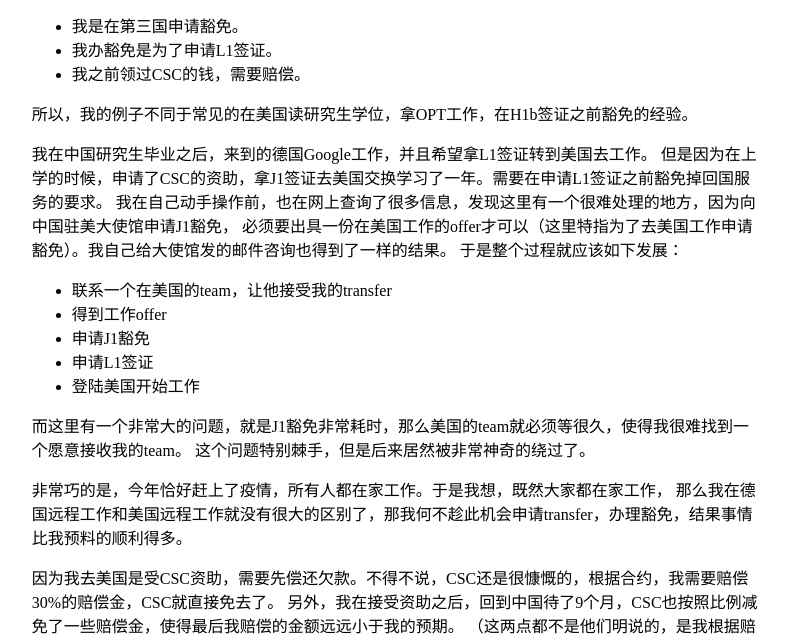
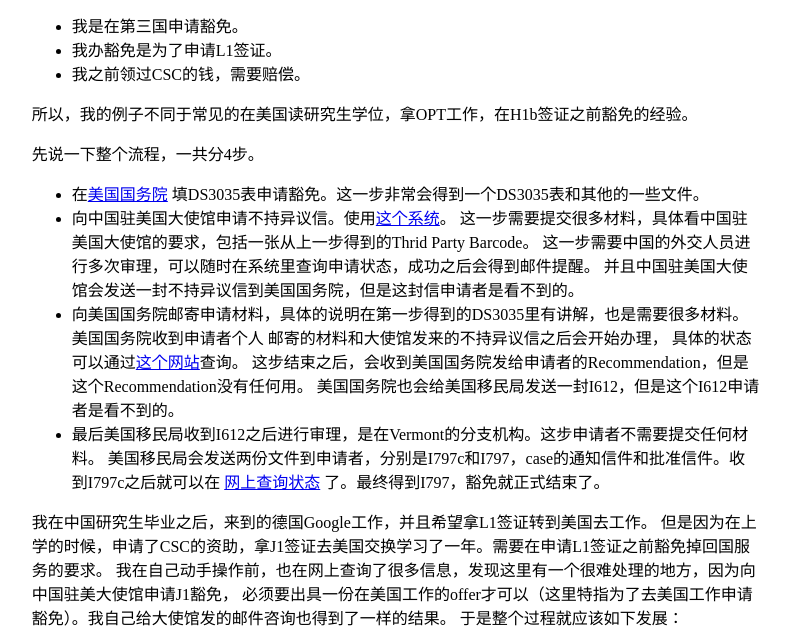
Before and after one commit to songhuadan88/songhuadan88.github.io, a plain HTML site: page j1waiver.html in a window 1280 px wide. Shown: the part 160-800 px from the top of the page, without its empty margins (244-1034 px from the left). Drawn offline with Linux system fonts and the light colour scheme.

Commit message:
添加基本流程

```diff
--- a/j1waiver.html
+++ b/j1waiver.html
@@ -24,6 +24,27 @@
             </ul>
             所以，我的例子不同于常见的在美国读研究生学位，拿OPT工作，在H1b签证之前豁免的经验。
         </p>
+
+        先说一下整个流程，一共分4步。
+        <ul>
+            <li>在<a href="https://j1visawaiverrecommendation.state.gov/Application/WaiverProcess"  target="_blank">美国国务院</a>
+                填DS3035表申请豁免。这一步非常会得到一个DS3035表和其他的一些文件。</li>
+            <li>向中国驻美国大使馆申请不持异议信。使用<a href="https://www.lxgzusa.org" target="_blank">这个系统</a>。
+                这一步需要提交很多材料，具体看中国驻美国大使馆的要求，包括一张从上一步得到的Thrid Party Barcode。
+                这一步需要中国的外交人员进行多次审理，可以随时在系统里查询申请状态，成功之后会得到邮件提醒。
+                并且中国驻美国大使馆会发送一封不持异议信到美国国务院，但是这封信申请者是看不到的。</li>
+            <li>向美国国务院邮寄申请材料，具体的说明在第一步得到的DS3035里有讲解，也是需要很多材料。美国国务院收到申请者个人
+                邮寄的材料和大使馆发来的不持异议信之后会开始办理，
+                具体的状态可以通过<a href="https://j1visawaiverstatus.state.gov/" target="_blank">这个网站</a>查询。
+                这步结束之后，会收到美国国务院发给申请者的Recommendation，但是这个Recommendation没有任何用。
+                美国国务院也会给美国移民局发送一封I612，但是这个I612申请者是看不到的。
+            </li>
+            <li>最后美国移民局收到I612之后进行审理，是在Vermont的分支机构。这步申请者不需要提交任何材料。
+                美国移民局会发送两份文件到申请者，分别是I797c和I797，case的通知信件和批准信件。收到I797c之后就可以在
+                <a href="https://egov.uscis.gov/casestatus/landing.do" target="_blank">网上查询状态</a>
+                了。最终得到I797，豁免就正式结束了。
+            </li>
+        </ul>
 
         <p>
             我在中国研究生毕业之后，来到的德国Google工作，并且希望拿L1签证转到美国去工作。
```
